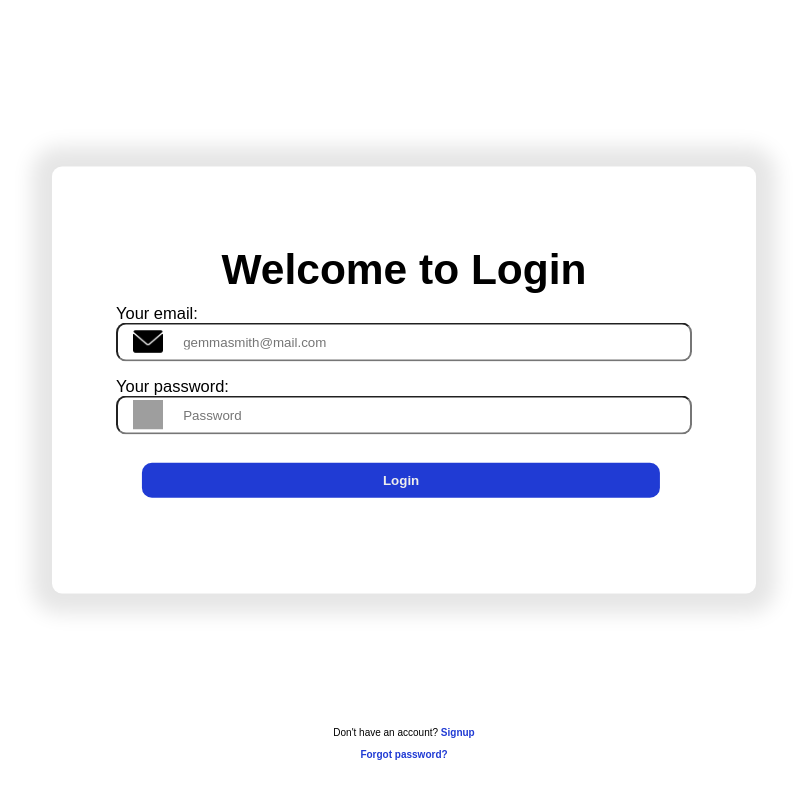
After one commit to JVini98/ceu-parasite-web, a Django app: page /users/login in a window 1280 px wide. The commit adds this page. Shown: the whole page, without its empty margins (236-1043 px from the left). Run offline with Django 4.2, Linux system fonts and the light colour scheme; parts of the project's set-up code (start-up, migrations or seed data) failed here and were passed over; grey boxes are pictures that could not be loaded.

Commit message:
Login HTML

```diff
--- /dev/null
+++ b/parasite_web/users/templates/login.html
@@ -0,0 +1,48 @@
+<!DOCTYPE html>
+<html lang="en">
+<head>
+    <meta charset="UTF-8">
+    <meta http-equiv="X-UA-Compatible" content="IE=edge">
+    <meta name="viewport" content="width=device-width, initial-scale=1.0">
+    <title>Login</title>
+    <link rel="stylesheet" href="../static/css/styles.css">
+    <script src="../static/javascripts/scripts.js" defer></script>
+</head>
+<body>
+    <div class="container">
+        <div class="card center spacer">
+            <h1 class="title text-center">Welcome to Login</h1>
+            <!--div class="social-login">
+                <button class="social-btn">
+                    <img class="icon" src="icons/gmail.svg" alt="gmail icon">
+                    Gmail
+                </button>
+                <button class="social-btn">
+                    <img class="icon" src="icons/facebook.svg" alt="gmail icon">
+                    Facebook
+                </button>
+            </div>
+            <div class="text-center line form-divider">or</div-->
+            <form method="post" action="." id="login-form" class="login-form spacer">
+                <div class="input-group">
+                    <img class="icon input-icon" src="../static/images/envelope.png" alt="Email icon">
+                    <label for="email" form="signup-form">Your email:</label>
+                    <input type="email" class="form-input" placeholder="gemmasmith@mail.com">
+                </div>
+                <div class="input-group">
+                    <img class="icon input-icon" src="../static/images/key.svg" alt="Password icon">
+                    <label for="password" form="signup-form">Your password:</label>
+                    <input type="password" class="form-input" placeholder="Password">
+                </div>
+                <input type="submit" class="submit" value="Login">
+            </form>
+        </div>
+    </div>
+
+    <div class="redirect">
+        Don't have an account?&nbsp;<a href="signup.html" class="link">Signup</a>
+        <br><br>
+        <a href="forgot-password.html" class="link">Forgot password?</a>
+    </div>
+</body>
+</html>
--- a/parasite_web/users/templates/signup.html
+++ b/parasite_web/users/templates/signup.html
@@ -74,7 +74,7 @@
         </div>
     </div>
     <div class="redirect">
-        Already have an account?&nbsp;<a href="./login.html" class="link">Login</a>
+        Already have an account?&nbsp;<a href="login" class="link">Login</a>
         <br><br>
         <a href="./forgot-password.html" class="link">Forgot password?</a>
     </div>
--- a/parasite_web/users/urls.py
+++ b/parasite_web/users/urls.py
@@ -2,5 +2,6 @@ from django.urls import path
 from . import views
 
 urlpatterns = [
-    path('', views.registerUser, name="users")
+    path('', views.registerUser, name="users"),
+    path('login', views.loginUser, name="login")
 ]
--- a/parasite_web/users/views.py
+++ b/parasite_web/users/views.py
@@ -1,13 +1,16 @@
-from django.shortcuts import render
+from django.shortcuts import render, HttpResponse
 from .forms import SignUpForm
 
 # Create your views here.
+def loginUser(request):
+    return render(request, 'login.html')
+
 def registerUser(request):
     if request.method == 'POST':
         form = SignUpForm(request.POST)
         if form.is_valid():
             form.save()
-            # Redirect to a success page
+            print("Todo ha ido bien")
     else:
         form = SignUpForm()
     return render(request, 'signup.html', {'form': form})
```
